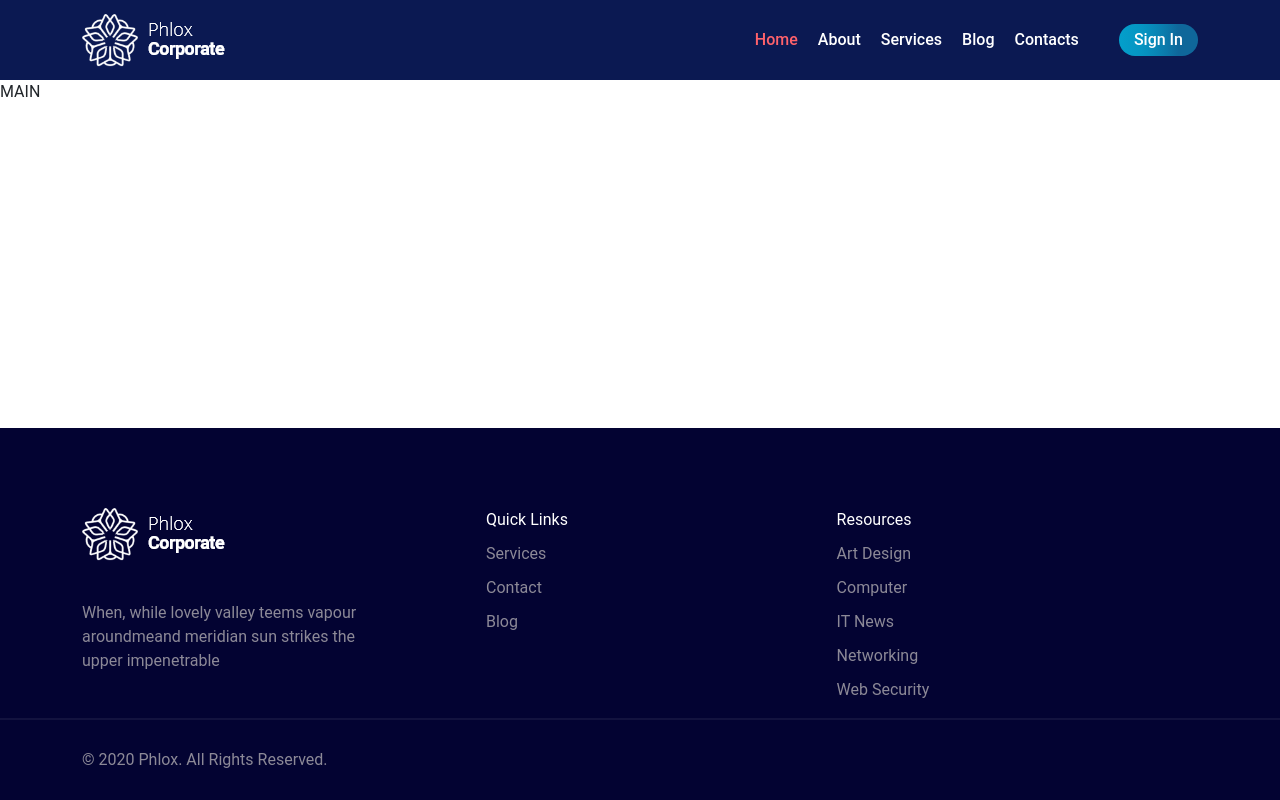
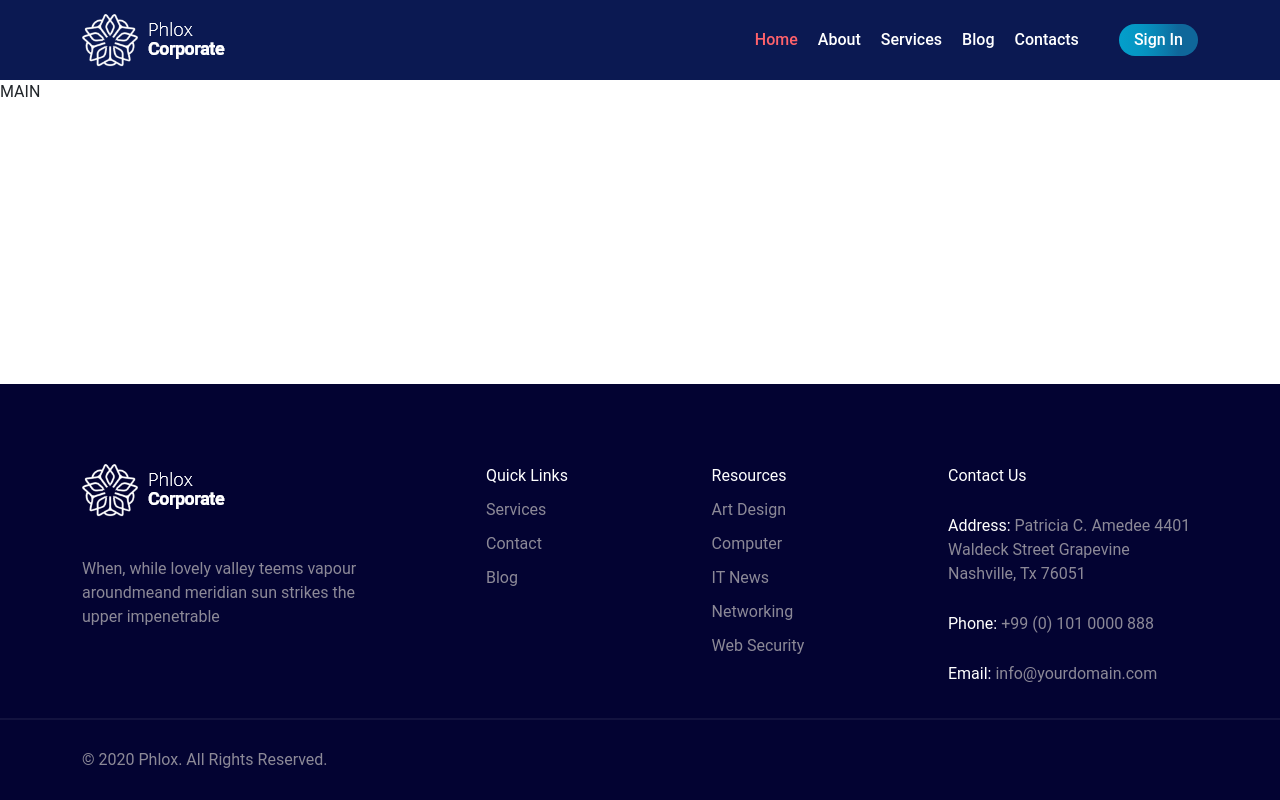
Before and after one commit to juri931/proj-html-vuejs, a Vue app: page / in a window 1280 px wide. Built offline with nearby package versions, Linux system fonts and the light colour scheme.

Commit message:
[add] v-for col3 footer

```diff
--- a/src/assets/data/store.js
+++ b/src/assets/data/store.js
@@ -75,16 +75,19 @@ const footerMenu = {
   ],
   col3: [
     {
-      text: "<li>Contact Us</li>",
+      text: "Contact Us",
     },
     {
-      text: "<li><p><span>Address: </span> Patricia C. Amedee 4401 Waldeck Street Grapevine Nashville, Tx 76051</p></li>",
+      type: "Address: ",
+      span: "Patricia C. Amedee 4401 Waldeck Street Grapevine Nashville, Tx 76051",
     },
     {
-      text: "<li><p><span>Phone: </span>+99 (0) 101 0000 888</p></li>",
+      type: "Phone: ",
+      span: "+99 (0) 101 0000 888",
     },
     {
-      text: "<li><p><span>Email: </span>info@yourdomain.com</p></li>",
+      type: "Email: ",
+      span: "info@yourdomain.com",
     },
   ],
 };
--- a/src/assets/scss/_footer.scss
+++ b/src/assets/scss/_footer.scss
@@ -37,9 +37,9 @@ body {
             text-decoration: none;
           }
           p {
-            color: rgb(140, 137, 151);
+            color: white;
             span {
-              color: white;
+              color: rgb(140, 137, 151);
             }
           }
         }
--- a/src/components/partials/Footer.vue
+++ b/src/components/partials/Footer.vue
@@ -50,19 +50,15 @@ export default {
         </ul>
 
         <ul>
-          <!-- <li>Contact Us</li>
-          <li>
+          <li v-for="(item, index) in col3" :key="index">
+            {{ item.text }}
             <p>
-              <span>Address: </span> Patricia C. Amedee 4401 Waldeck Street
-              Grapevine Nashville, Tx 76051
+              {{ item.type }}
+              <span>
+                {{ item.span }}
+              </span>
             </p>
           </li>
-          <li>
-            <p><span>Phone: </span>+99 (0) 101 0000 888</p>
-          </li>
-          <li>
-            <p><span>Email: </span>info@yourdomain.com</p>
-          </li> -->
         </ul>
       </div>
     </div>
```
